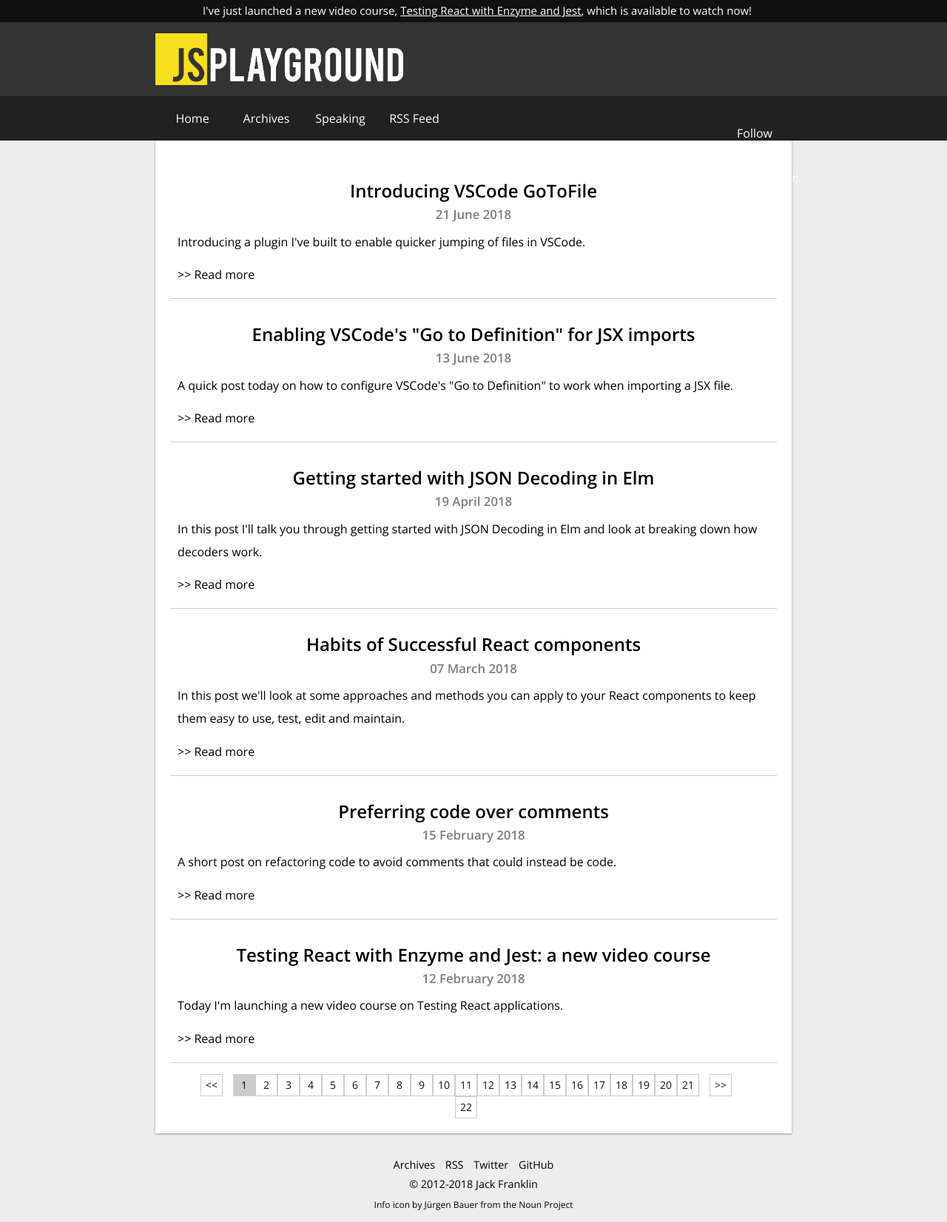
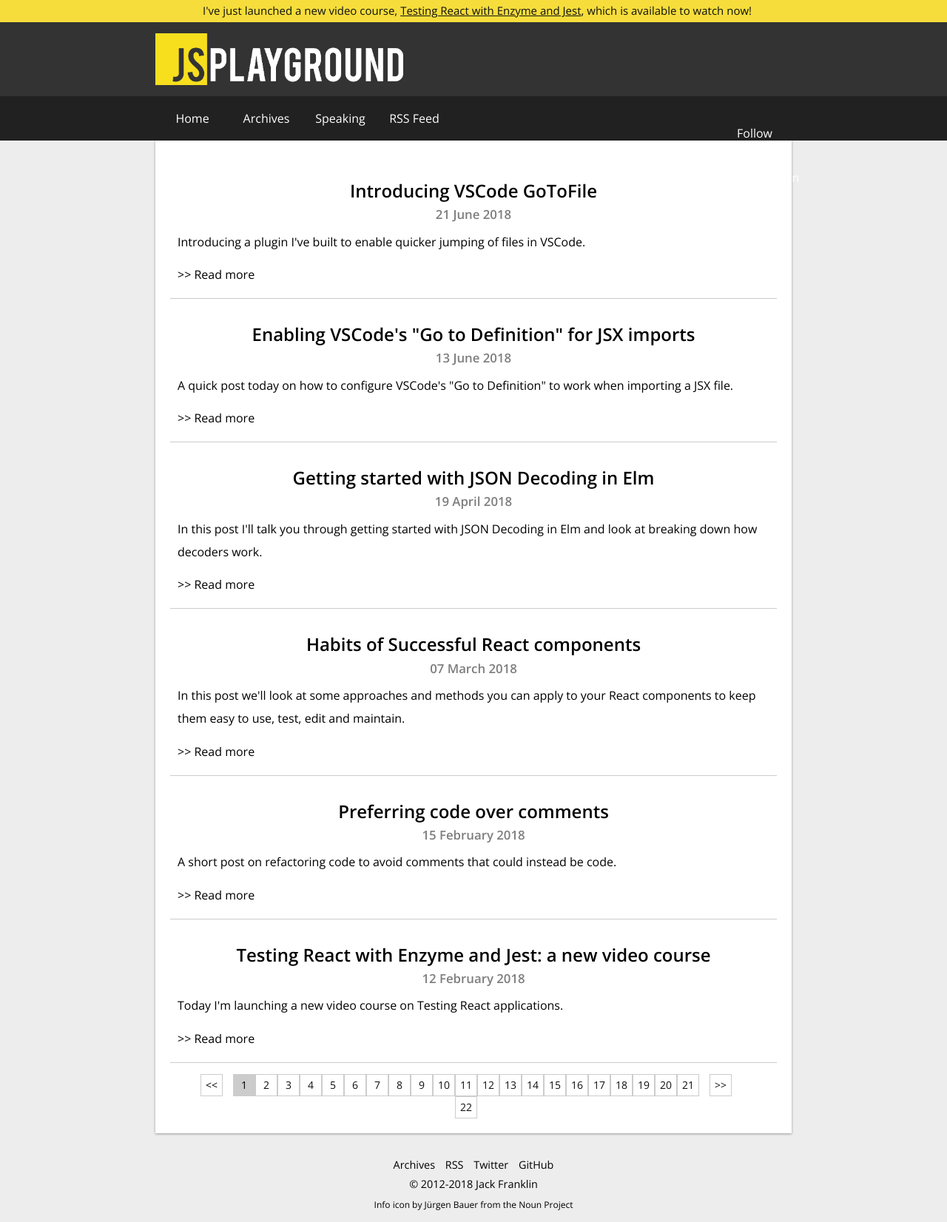
Before and after one commit to jackfranklin/javascriptplayground.com, a Jekyll site: the page built from index.html, in a window 1280 px wide. Shown: the whole page at 74% size. Built offline with Jekyll 4.4.1, drawn with Linux system fonts in a browser that asks for light colours; the list of posts is cut into pages by our own code; comment, search, counter and statistics services are not loaded.

Commit message:
yellow notification

```diff
--- a/_sass/_styles.scss
+++ b/_sass/_styles.scss
@@ -325,8 +325,8 @@ ul.archives {
 .notification {
   height: 30px;
   line-height: 30px;
-  background: #111;
-  color: #fff;
+  background: #f6dd3b;
+  color: #111;
   font-size: 15px;
   padding: 0 0 0 10px;
   text-align: center;
@@ -334,7 +334,7 @@ ul.archives {
 
 .notification a:link,
 .notification a:visited {
-  color: #fff;
+  color: #111;
 }
 
 .notification a:hover {
```
